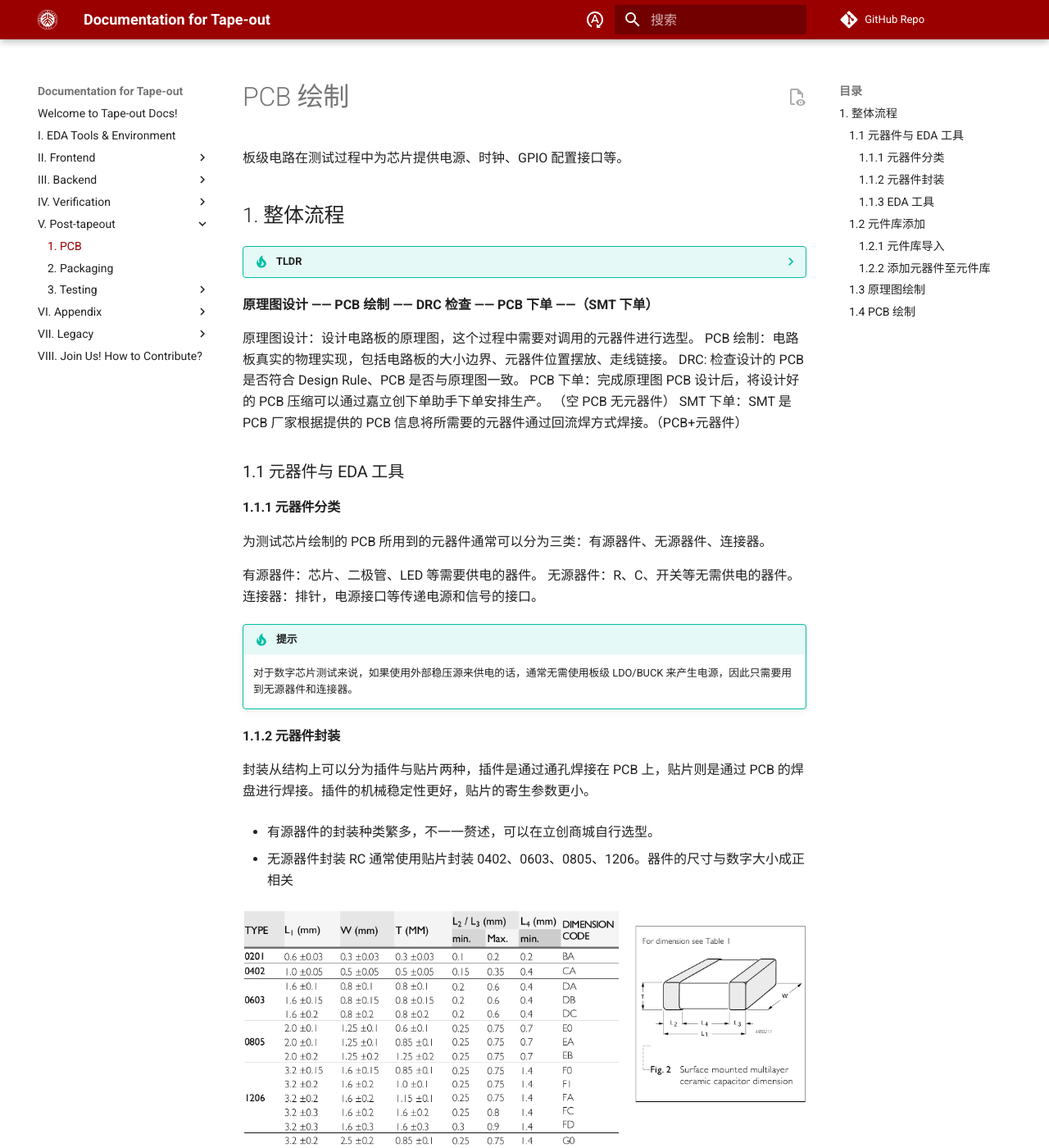
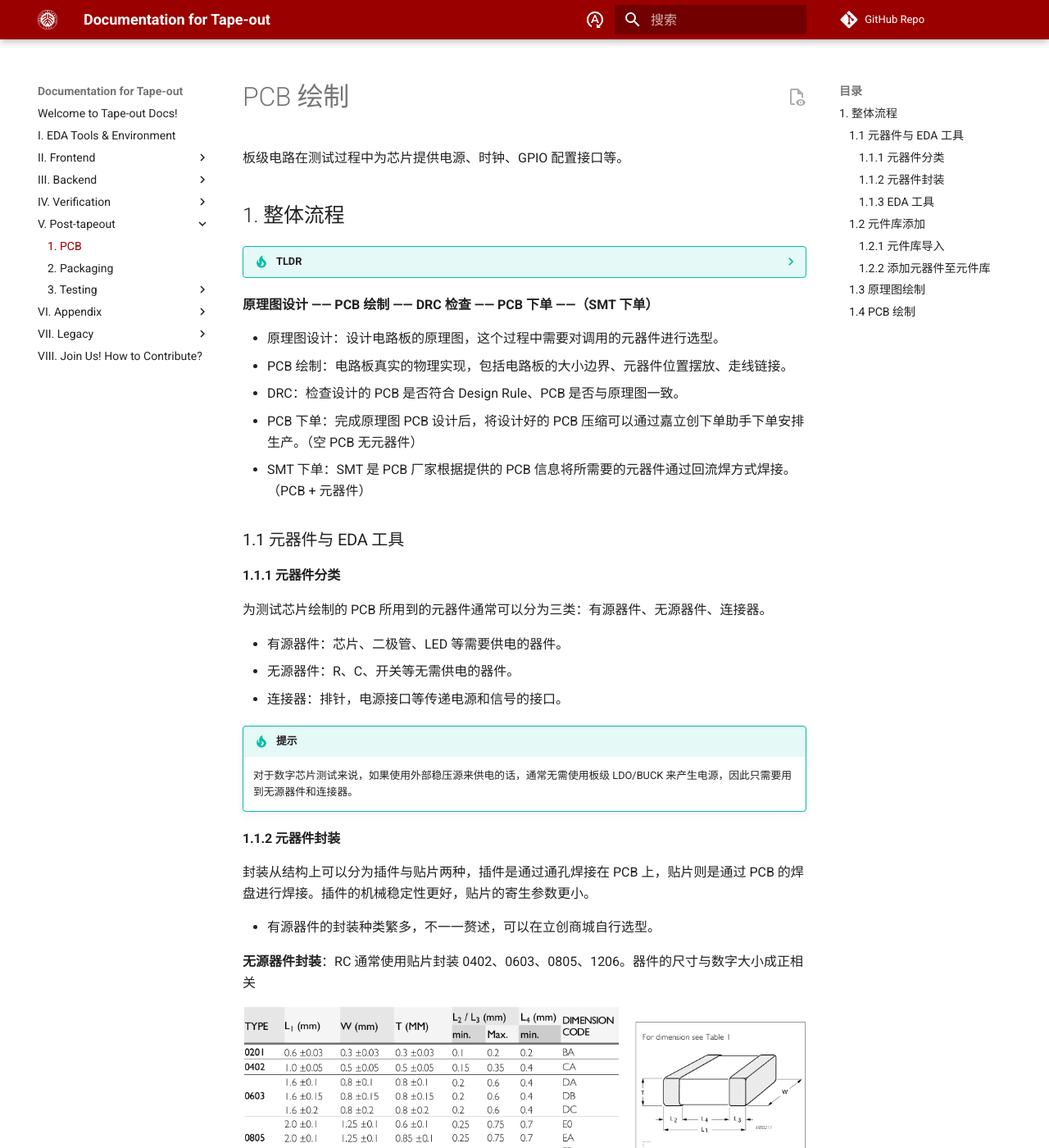
Before and after one commit to pku-pacific-lab-team/Tape-out_template_doc, an MkDocs documentation site: the page built from docs/post_tapeout/pcb.md, in a window 1280 px wide and 1400 px high. Shown: the whole window at 82% size. Built offline with MkDocs 1.6.1 and Material for MkDocs 9.7.7, drawn with Linux system fonts in a browser that asks for light colours; some web fonts are replaced; comment, search, counter and statistics services are not loaded; some of the changed text lies outside the part shown.

Commit message:
Minor facelift of pcb.md

```diff
--- a/docs/post_tapeout/pcb.md
+++ b/docs/post_tapeout/pcb.md
@@ -36,9 +36,9 @@
 
 为测试芯片绘制的 PCB 所用到的元器件通常可以分为三类：有源器件、无源器件、连接器。
 
-有源器件：芯片、二极管、LED 等需要供电的器件。
-无源器件：R、C、开关等无需供电的器件。
-连接器：排针，电源接口等传递电源和信号的接口。
+- 有源器件：芯片、二极管、LED 等需要供电的器件。
+- 无源器件：R、C、开关等无需供电的器件。
+- 连接器：排针，电源接口等传递电源和信号的接口。
 
 !!! tip "提示"
     对于数字芯片测试来说，如果使用外部稳压源来供电的话，通常无需使用板级 LDO/BUCK 来产生电源，因此只需要用到无源器件和连接器。
@@ -49,33 +49,36 @@
 
 - 有源器件的封装种类繁多，不一一赘述，可以在立创商城自行选型。
 
-- 无源器件封装
-RC 通常使用贴片封装 0402、0603、0805、1206。器件的尺寸与数字大小成正相关
+**无源器件封装**：RC 通常使用贴片封装 0402、0603、0805、1206。器件的尺寸与数字大小成正相关
+
 <figure>
   <img src="../../assets/images/post_tapeout/mlcc_package.png" width=100%>
   <figcaption>RC Package</figcaption>
 </figure>
 
-- 连接器封装
-    - 2.54 - 1(2) - 2/3/4/8P 排针, 常用为 GPIO 配置引脚，低频低电流下也可以作为信号 IO 和电源输入。
-        - 2.54：排针 pin 间距为 2.54mm
-        - 1(2)：单排(双排)
-        - 2/3/4/8P：2/3/4/8 个 pin
+**连接器封装**：
 
-    - 5557 - 2P 电源接口
-    - SMA，可用作高频信号传输，例如时钟
+- 2.54 - 1(2) - 2/3/4/8P 排针，常用为 GPIO 配置引脚，低频低电流下也可以作为信号 IO 和电源输入。
+    - 2.54：排针 pin 间距为 2.54mm
+    - 1(2)：单排(双排)
+    - 2/3/4/8P：2/3/4/8 个 pin
+
+- 5557 - 2P 电源接口
+- SMA，可用作高频信号传输，例如时钟
 
 #### 1.1.3 EDA 工具
 
 常用的 PCB 设计 EDA 工具主要是 Altimu Designer，嘉立创 EDA。Altimu Designer 在北大软件中心中没有提供，需要从其他途径下载，嘉立创 EDA 可以免费试用。下面教程主要是基于 Altimu Designer，但两者的操作是很类似的。
 
 ### 1.2 元件库添加
+
 在进行原理图与 PCB 绘制前，我们需要添加元件库（R，C，芯片， 接口等等）。一个元器件主要包括 Schematic 与 Footprint 两部分。元器件引脚在 schematic 中的标号与 Footprint 的焊盘是一一对应的。元器件可以自行绘制或者通过嘉立创下载进行添加。
 
 #### 1.2.1 元件库导入
+
 元件库分为.SCHLIB, .PCBLIB, .INTLIB，其中.SCHLIB 只有元件的 schematic，.PCBLIB 只有元件的 pcb，.INTLIB 则是两者都有。
 
-1. 在右下角的 **Panels** 中把 **Components**选中，选择 **File-based Libraries Preferences**
+1. 在右下角的 **Panels** 中把 **Components** 选中，选择 **File-based Libraries Preferences**
 
 <figure>
   <img src="../../assets/images/post_tapeout/add_lib.jpg" width=100%>
@@ -90,6 +93,7 @@
 </figure>
 
 #### 1.2.2 添加元器件至元件库
+
 如果元件库中没有想要的元件，需要自行添加，常用的方法是通过立创商城添中找到它，点击数据手册，在网页版嘉立创中打开它的封装，导出他的 Schematic 与 Footprint 为 Altimu Designer。
 
 <figure>
@@ -99,7 +103,7 @@
 
 对于导出的 Schematic/Footprint，在 Altimu designer 中打开它后在 **Tools-Make Schematic/PCB Library**
 
-打开对应的 Library，copy 对应的 component，然后在右侧的**Components**中选择对应的库，随便找一个元件右键选择**Edit**来打开这个库，再将刚刚复制的 component 粘贴进去即可。
+打开对应的 Library，copy 对应的 component，然后在右侧的 **Components** 中选择对应的库，随便找一个元件右键选择 **Edit** 来打开这个库，再将刚刚复制的 component 粘贴进去即可。
 
 <figure>
   <img src="../../assets/images/post_tapeout/copy_component.jpg" width=100%>
@@ -112,42 +116,44 @@
 </figure>
 
 ### 1.3 原理图绘制
+
 **下面操作基于 Altium Designer 软件进行（嘉立创的操作也是类似的，可能快捷键有所差别）**
 
 1. File-New-Project 创建一个 project
+
 <figure>
   <img src="../../assets/images/post_tapeout/creat_proj.jpg" width=100%>
   <figcaption>Creat project</figcaption>
 </figure>
 
 2. 在创建的 project 下添加新的 schematic 与 PCB
+
 <figure>
   <img src="../../assets/images/post_tapeout/add_pcb.jpg" width=100%>
   <figcaption>creat new schematic and PCB</figcaption>
 </figure>
 
-3. 现在可以在 schematic 绘制电路图，P 键可以弹出绘制的选择面板，**Place Part**会在右侧现实 component 的 SCHLIB，将想要的器件拖到 schematic 中，然后进行连接。
+3. 现在可以在 schematic 绘制电路图，P 键可以弹出绘制的选择面板，**Place Part** 会在右侧现实 component 的 SCHLIB，将想要的器件拖到 schematic 中，然后进行连接。
 
-4. 连接可以通过**Wire**或者**Net Label**进行，**Power Port**用来识别电源端口作用与 Label 相同
-*选中器件后空格键可以对器件进行旋转*
+4. 连接可以通过 **Wire** 或者 **Net Label** 进行，**Power Port** 用来识别电源端口作用与 Label 相同。
+
+*选中器件后空格键可以对器件进行旋转。*
 
 <figure>
   <img src="../../assets/images/post_tapeout/place_part.jpg" width=100%>
   <figcaption>Place Part</figcaption>
 </figure>
 
-5. 对于元器件，右键可以查看其 Properties，修改 Comment（PCB 的丝印）以及 Footprint
-
-
+5. 对于元器件，右键可以查看其 Properties，修改 Comment（PCB 的丝印）以及 Footprint。
 
 ### 1.4 PCB 绘制
 
-1. 在进行 PCB 设计前我们需要先修改一下 Design rule 来满足我们的需求，通过**Design-Rules**打开面板，主要是修改间距与连接方式，因为默认设置很保守且适用面也较窄。（后续设计过程中也可以进一步继续调整满足需求）
-    - 修改**Electrical-Clearance**，调整 clearance，PCB 中的间距不太重要，可以尽可能往小设，不会出错。
-    - 修改**Electrical-Short Circuits**，勾掉 Allow Short Circuit。
-    - 修改**Routing-Width/Routing Via Style**，调整 minimum（6）与 maximum（100）范围。
-    - 修改**Plane-Power Plane Connect Style/Polygon Connect Style**，修改 connect style 为 Direct Connect。
-    - 修改**Manufacturing-Hole Size/Silk To Solder Mask Clearance/Silk To Silk Clearance**，修改 clearance，其中 silk 的 clearance 无所谓，即使重合也没事。
+1. 在进行 PCB 设计前我们需要先修改一下 Design rule 来满足我们的需求，通过 **Design-Rules** 打开面板，主要是修改间距与连接方式，因为默认设置很保守且适用面也较窄。（后续设计过程中也可以进一步继续调整满足需求）
+    - 修改 **Electrical-Clearance**，调整 clearance，PCB 中的间距不太重要，可以尽可能往小设，不会出错。
+    - 修改 **Electrical-Short Circuits**，勾掉 Allow Short Circuit。
+    - 修改 **Routing-Width/Routing Via Style**，调整 minimum（6）与 maximum（100）范围。
+    - 修改 **Plane-Power Plane Connect Style/Polygon Connect Style**，修改 connect style 为 Direct Connect。
+    - 修改 **Manufacturing-Hole Size/Silk To Solder Mask Clearance/Silk To Silk Clearance**，修改 clearance，其中 silk 的 clearance 无所谓，即使重合也没事。
 
 <figure>
   <img src="../../assets/images/post_tapeout/pcb_rules.jpg" width=100%>
@@ -155,18 +161,18 @@
 </figure>
 
 2. 设置 PCB 层数：PCB 我们可能用到 2 层板或者 4 层板，2 层板组合为 signal-signal，4 层板组合常用 signal-power-ground-signal。其中 signal layer 是正铜层所绘制的为真正的线路，plane layer 是负铜层所绘制的是没有线路的地方。
-在**Design-Layer Stack Manager**中可以添加层。推荐使用 4 层板。
+
+在 **Design-Layer Stack Manager** 中可以添加层。推荐使用 4 层板。
 
 <figure>
   <img src="../../assets/images/post_tapeout/pcb_layer.jpg" width=100%>
   <figcaption>PCB Layer</figcaption>
 </figure>
 
-3. 定义 PCB 形状：选中 KeepOut Layer 或者 Mechanical Layer，用 wire 画出想要的形状后，选中所有，**Design-Board Shape-Define Board Shape from Selected Objects**
+3. 定义 PCB 形状：选中 KeepOut Layer 或者 Mechanical Layer，用 wire 画出想要的形状后，选中所有，**Design-Board Shape-Define Board Shape from Selected Objects**。
 
 !!! tip "提示"
     COB 对 PCB 尺寸有要求，10 cm x 15 cm
-
 
 4. 导入 Schematic 的器件至 PCB **Design-Import Changes from xxx**，同时也可以反向将 PCB 中的修改同步至 Schematic **Design-Update Schematics in xxx**。
 
@@ -175,15 +181,17 @@
     - q 切换公制/英制
     - ctrl + F 翻面
     - ctrl + M 尺子
-    - shift + s 切换多层还是单层显示, ctrl + shift + 鼠标滑轮切换层/键盘"-", "+"
+    - shift + s 切换多层还是单层显示，ctrl + shift + 鼠标滑轮切换层/键盘 "-", "+"
     - ctrl + w 走线
     - shift + w 切换线宽
     - P + R 铺铜
     - shift + 空格 切换走线模式（45°/45°圆角/90°）
 
-6. 铺铜设置，调整为**Pour Over All Same Net Objects**并且勾选去除死铜。然后对铺铜进行平滑倒角，按住角 拖动（shift + 空格调整形状）。
+6. 铺铜设置，调整为 **Pour Over All Same Net Objects** 并且勾选去除死铜。然后对铺铜进行平滑倒角，按住角拖动（shift + 空格调整形状）。
+
 完成设计后最后在 Top 与 Bottom layer 空余地方上都铺上 GND，即拉一个很大的铺铜罩住整个板子。
-（**右键-Polygon Actions-Polygon Manager**可以设置不同网络铺铜的优先级）
+
+（**右键-Polygon Actions-Polygon Manager** 可以设置不同网络铺铜的优先级）
 
 <figure>
   <img src="../../assets/images/post_tapeout/smooth.jpg" width=100%>
@@ -191,7 +199,9 @@
 </figure>
 
 7. 缝合孔：在 TOP/BOTTOM 的 signal layer 以及 Power/Ground plane layer 中都会存在 power/gnd 的铺铜，同一网络在不同 layer 的铺铜层需要用缝合孔进行连接。
+
 **Tools-Via Stitching/Shielding-Add Stitching to Net...**
 
 8. 滴泪：在 TOP/BOTTOM 的 signal layer 以及 Power/Ground plane layer 中都会存在 power/gnd 的铺铜，同一网络在不同 layer 的铺铜层需要用缝合孔进行连接。
+
 **Tools-Via Stitching/Shielding-Add Stitching to Net...**
```
Also changed, not shown: other parts of docs/post_tapeout/pcb.md (+21 -21 lines).
